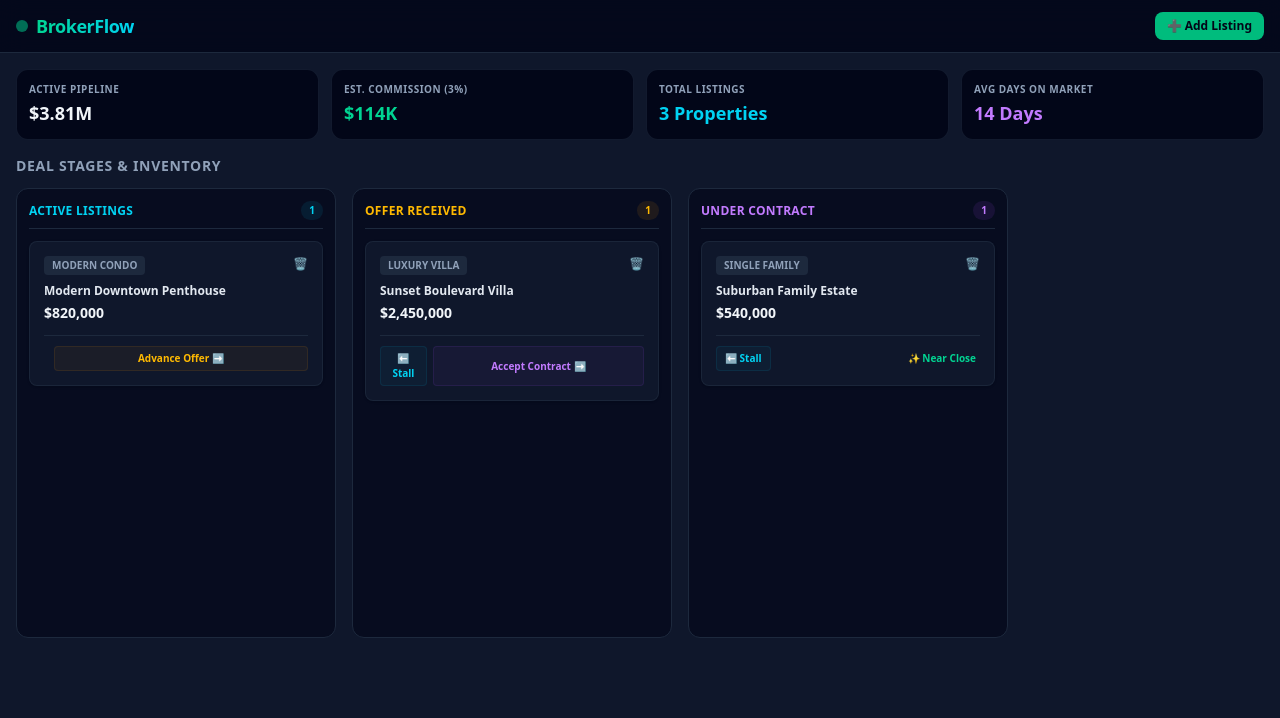
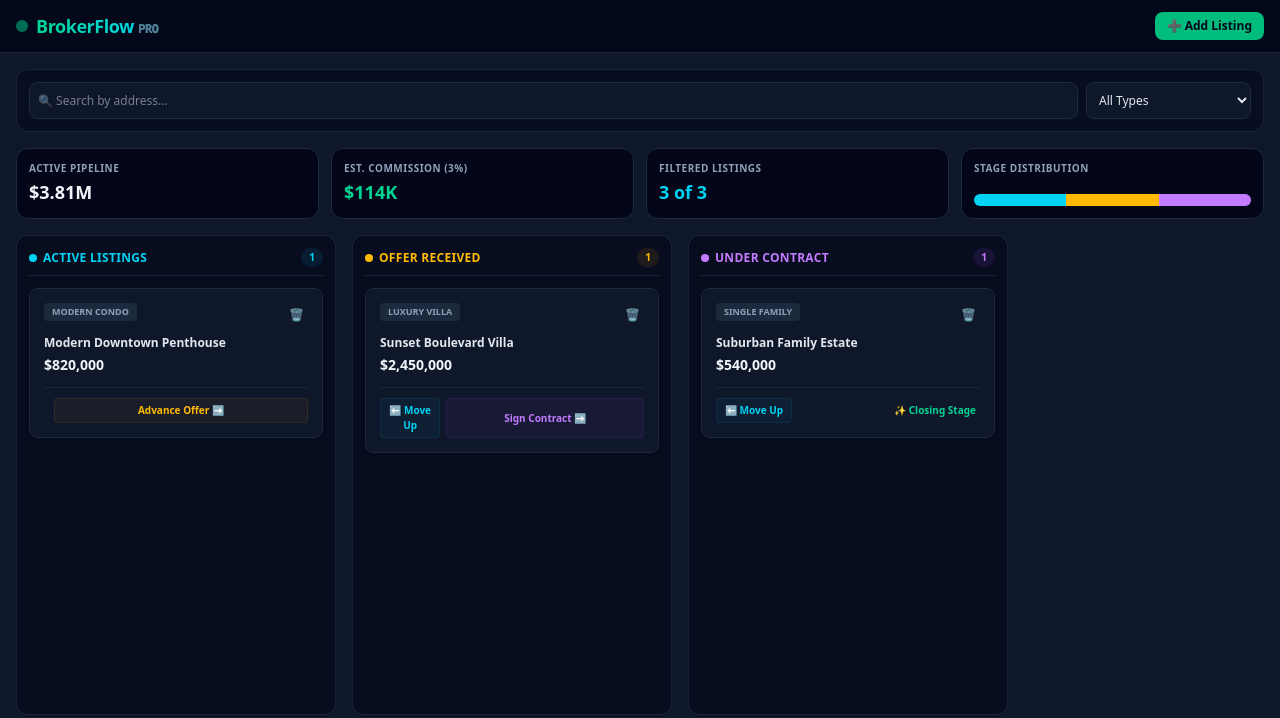
Before and after one commit to vibesonlu/-stanbul, a plain HTML site: page index.html in a window 1280 px wide. Drawn offline with nearby package versions, Linux system fonts and the light colour scheme.

Commit message:
feat: database and pipeline changes

```diff
--- a/index.html
+++ b/index.html
@@ -3,8 +3,7 @@
 <head>
     <meta charset="UTF-8">
     <meta name="viewport" content="width=device-width, initial-scale=1.0">
-    <title>BrokerFlow // Agency CRM</title>
-    <!-- Tailwind CSS for modern, adaptive UI styling -->
+    <title>BrokerFlow Pro // Agency CRM</title>
     <script src="https://cdn.jsdelivr.net/npm/@tailwindcss/browser@4"></script>
     <style>
         body { -webkit-tap-highlight-color: transparent; }
@@ -14,66 +13,79 @@
 </head>
 <body class="bg-slate-900 text-slate-100 min-h-screen font-sans antialiased">
 
-    <!-- Mobile Top Navigation Header -->
-    <header class="sticky top-0 bg-slate-950/80 backdrop-blur-md border-b border-slate-800 px-4 py-3 flex justify-between items-center z-40">
+    <header class="sticky top-0 bg-slate-950/90 backdrop-blur-md border-b border-slate-800 px-4 py-3 flex justify-between items-center z-40">
         <div class="flex items-center gap-2">
             <span class="w-3 h-3 rounded-full bg-emerald-400 animate-pulse"></span>
-            <h1 class="text-lg font-bold tracking-tight bg-gradient-to-r from-emerald-400 to-cyan-400 bg-clip-text text-transparent">BrokerFlow</h1>
+            <h1 class="text-lg font-bold tracking-tight bg-gradient-to-r from-emerald-400 to-cyan-400 bg-clip-text text-transparent">BrokerFlow <span class="text-xs text-slate-500 font-mono">PRO</span></h1>
         </div>
-        <button onclick="openModal()" class="bg-emerald-500 hover:bg-emerald-600 active:scale-95 transition-all text-slate-950 font-semibold px-3 py-1.5 rounded-lg text-xs flex items-center gap-1">
+        <button onclick="openModal()" class="bg-emerald-500 hover:bg-emerald-600 active:scale-95 transition-all text-slate-950 font-bold px-3 py-1.5 rounded-lg text-xs flex items-center gap-1">
             ➕ Add Listing
         </button>
     </header>
 
-    <!-- Metrics Strip -->
-    <section class="p-4 grid grid-cols-2 md:grid-cols-4 gap-3">
-        <div class="bg-slate-950 border border-slate-800/60 p-3 rounded-xl">
+    <section class="px-4 pt-4">
+        <div class="bg-slate-950/50 border border-slate-800/80 rounded-xl p-3 flex flex-col sm:flex-row gap-2">
+            <input id="search-bar" type="text" oninput="renderDashboard()" placeholder="🔍 Search by address..." class="flex-1 bg-slate-900 border border-slate-800 rounded-lg p-2 text-xs text-slate-200 focus:outline-none focus:border-cyan-500">
+            <select id="filter-type" onchange="renderDashboard()" class="bg-slate-900 border border-slate-800 rounded-lg p-2 text-xs text-slate-200 focus:outline-none focus:border-cyan-500">
+                <option value="All">All Types</option>
+                <option value="Single Family">🏡 Single Family</option>
+                <option value="Modern Condo">🏢 Condo / Apartment</option>
+                <option value="Luxury Villa">🌴 Luxury Villa</option>
+            </select>
+        </div>
+    </section>
+
+    <section class="p-4 grid grid-cols-2 lg:grid-cols-4 gap-3">
+        <div class="bg-slate-950 border border-slate-800 p-3 rounded-xl">
             <p class="text-[10px] uppercase font-bold text-slate-400 tracking-wider">Active Pipeline</p>
-            <p id="metric-total-value" class="text-lg font-extrabold text-slate-100 mt-0.5">$0.0M</p>
+            <p id="metric-total-value" class="text-lg font-extrabold text-slate-100 mt-0.5">$0.00M</p>
         </div>
-        <div class="bg-slate-950 border border-slate-800/60 p-3 rounded-xl">
+        <div class="bg-slate-950 border border-slate-800 p-3 rounded-xl">
             <p class="text-[10px] uppercase font-bold text-slate-400 tracking-wider">Est. Commission (3%)</p>
             <p id="metric-commission" class="text-lg font-extrabold text-emerald-400 mt-0.5">$0K</p>
         </div>
-        <div class="bg-slate-950 border border-slate-800/60 p-3 rounded-xl">
-            <p class="text-[10px] uppercase font-bold text-slate-400 tracking-wider">Total Listings</p>
-            <p id="metric-count" class="text-lg font-extrabold text-cyan-400 mt-0.5">0 Properties</p>
+        <div class="bg-slate-950 border border-slate-800 p-3 rounded-xl">
+            <p class="text-[10px] uppercase font-bold text-slate-400 tracking-wider">Filtered Listings</p>
+            <p id="metric-count" class="text-lg font-extrabold text-cyan-400 mt-0.5">0 / 0</p>
         </div>
-        <div class="bg-slate-950 border border-slate-800/60 p-3 rounded-xl">
-            <p class="text-[10px] uppercase font-bold text-slate-400 tracking-wider">Avg Days on Market</p>
-            <p class="text-lg font-extrabold text-purple-400 mt-0.5">14 Days</p>
+        <div class="bg-slate-950 border border-slate-800 p-3 rounded-xl flex flex-col justify-between">
+            <p class="text-[10px] uppercase font-bold text-slate-400 tracking-wider">Stage Distribution</p>
+            <div id="distribution-bar" class="w-full h-3 bg-slate-800 rounded-full mt-2 flex overflow-hidden">
+                </div>
         </div>
     </section>
 
-    <!-- Interactive Pipeline Board Wrapper -->
     <main class="px-4 pb-12">
-        <h2 class="text-sm font-bold uppercase tracking-wider text-slate-400 mb-3">Deal Stages & Inventory</h2>
-
-        <!-- Mobile Horizontally Scrollable Board -->
         <div class="flex gap-4 overflow-x-auto pb-4 no-scrollbar snap-x snap-mandatory">
 
-            <!-- Column 1: New / Active Listings -->
-            <div class="w-[85vw] sm:w-[320px] shrink-0 snap-center bg-slate-950/60 border border-slate-800 rounded-xl p-3 flex flex-col min-h-[450px]">
+            <div class="w-[85vw] sm:w-[320px] shrink-0 snap-center bg-slate-950/60 border border-slate-800/80 rounded-xl p-3 flex flex-col min-h-[480px]">
                 <div class="flex justify-between items-center mb-3 pb-2 border-b border-slate-800">
+                    <div class="flex items-center gap-1.5">
+                        <span class="w-2 h-2 rounded-full bg-cyan-400"></span>
                         <span class="text-xs font-bold text-cyan-400 tracking-wide uppercase">Active Listings</span>
+                    </div>
                     <span id="badge-active" class="bg-cyan-500/10 text-cyan-400 text-[10px] font-bold px-2 py-0.5 rounded-full">0</span>
                 </div>
                 <div id="col-active" class="flex-1 space-y-3"></div>
             </div>
 
-            <!-- Column 2: Offer Received -->
-            <div class="w-[85vw] sm:w-[320px] shrink-0 snap-center bg-slate-950/60 border border-slate-800 rounded-xl p-3 flex flex-col min-h-[450px]">
+            <div class="w-[85vw] sm:w-[320px] shrink-0 snap-center bg-slate-950/60 border border-slate-800/80 rounded-xl p-3 flex flex-col min-h-[480px]">
                 <div class="flex justify-between items-center mb-3 pb-2 border-b border-slate-800">
+                    <div class="flex items-center gap-1.5">
+                        <span class="w-2 h-2 rounded-full bg-amber-400"></span>
                         <span class="text-xs font-bold text-amber-400 tracking-wide uppercase">Offer Received</span>
+                    </div>
                     <span id="badge-offer" class="bg-amber-500/10 text-amber-400 text-[10px] font-bold px-2 py-0.5 rounded-full">0</span>
                 </div>
                 <div id="col-offer" class="flex-1 space-y-3"></div>
             </div>
 
-            <!-- Column 3: Under Contract -->
-            <div class="w-[85vw] sm:w-[320px] shrink-0 snap-center bg-slate-950/60 border border-slate-800 rounded-xl p-3 flex flex-col min-h-[450px]">
+            <div class="w-[85vw] sm:w-[320px] shrink-0 snap-center bg-slate-950/60 border border-slate-800/80 rounded-xl p-3 flex flex-col min-h-[480px]">
                 <div class="flex justify-between items-center mb-3 pb-2 border-b border-slate-800">
+                    <div class="flex items-center gap-1.5">
+                        <span class="w-2 h-2 rounded-full bg-purple-400"></span>
                         <span class="text-xs font-bold text-purple-400 tracking-wide uppercase">Under Contract</span>
+                    </div>
                     <span id="badge-contract" class="bg-purple-500/10 text-purple-400 text-[10px] font-bold px-2 py-0.5 rounded-full">0</span>
                 </div>
                 <div id="col-contract" class="flex-1 space-y-3"></div>
@@ -82,10 +94,9 @@
         </div>
     </main>
 
-    <!-- Modal Form for Inputting New Properties -->
     <div id="property-modal" class="hidden fixed inset-0 bg-slate-950/80 backdrop-blur-sm flex justify-center items-center p-4 z-50">
         <div class="bg-slate-900 border border-slate-800 w-full max-w-md p-5 rounded-xl shadow-2xl">
-            <h3 class="text-base font-bold text-slate-100 mb-4">Add Agency Property Listing</h3>
+            <h3 class="text-sm font-bold text-slate-100 mb-4">Add Agency Property Listing</h3>
 
             <div class="space-y-3 text-xs">
                 <div>
@@ -113,73 +124,100 @@
         </div>
     </div>
 
-    <!-- Core Pipeline & Calculation System Logic -->
     <script>
-        // In-memory array mirroring a live database architecture
-        let listings = [
+        // Seed initial mock data ONLY if the database is completely empty
+        const defaultSeed = [
             { id: 1, title: "Modern Downtown Penthouse", price: 820000, type: "Modern Condo", stage: "active" },
             { id: 2, title: "Sunset Boulevard Villa", price: 2450000, type: "Luxury Villa", stage: "offer" },
             { id: 3, title: "Suburban Family Estate", price: 540000, type: "Single Family", stage: "contract" }
         ];
 
+        // 1. Load data securely from localStorage persistent engine
+        let listings = JSON.parse(localStorage.getItem('brokerflow_listings')) || defaultSeed;
+
+        function saveToStorage() {
+            localStorage.setItem('brokerflow_listings', JSON.stringify(listings));
+        }
+
         function renderDashboard() {
-            // Clear prior columns
+            // Clear prior views
             document.getElementById('col-active').innerHTML = '';
             document.getElementById('col-offer').innerHTML = '';
             document.getElementById('col-contract').innerHTML = '';
 
+            const searchKeyword = document.getElementById('search-bar').value.toLowerCase();
+            const filterType = document.getElementById('filter-type').value;
+
             let totalValue = 0;
             let counts = { active: 0, offer: 0, contract: 0 };
+            let visibleCount = 0;
 
+            // Filter out listings based on real-time mobile touch configurations
             listings.forEach(item => {
+                const matchesSearch = item.title.toLowerCase().includes(searchKeyword);
+                const matchesType = (filterType === 'All' || item.type === filterType);
+
+                if (matchesSearch && matchesType) {
+                    visibleCount++;
                     totalValue += item.price;
                     counts[item.stage]++;
 
-                // Generate clean UI card components on-the-fly
                     const cardHTML = `
-                    <div class="bg-slate-900 border border-slate-800/80 p-3.5 rounded-lg shadow-sm group">
+                        <div class="bg-slate-900 border border-slate-800 p-3.5 rounded-lg shadow-sm animate-fade-in">
                             <div class="flex justify-between items-start gap-2">
-                            <span class="text-[10px] font-bold uppercase px-2 py-0.5 rounded bg-slate-800 text-slate-400">${item.type}</span>
-                            <button onclick="deleteListing(${item.id})" class="text-slate-600 hover:text-rose-400 text-xs transition-colors">🗑️</button>
+                                <span class="text-[9px] font-bold uppercase px-2 py-0.5 rounded bg-slate-800 text-slate-400">${item.type}</span>
+                                <button onclick="deleteListing(${item.id})" class="text-slate-600 hover:text-rose-400 text-xs transition-colors p-1">🗑️</button>
                             </div>
                             <h4 class="text-xs font-bold text-slate-200 mt-2 line-clamp-1">${item.title}</h4>
                             <p class="text-sm font-black text-slate-100 mt-1">$${item.price.toLocaleString()}</p>
 
-                        <!-- Mini Control Actions for Pipeline Stages -->
-                        <div class="mt-3 pt-2.5 border-t border-slate-800 flex justify-between gap-1.5 text-[10px] font-bold">
-                            ${item.stage !== 'active' ? `<button onclick="updateStage(${item.id}, 'active')" class="text-cyan-400 bg-cyan-500/5 px-2 py-1 rounded border border-cyan-500/10">⬅️ Stall</button>` : '<div class="w-1"></div>'}
+                            <div class="mt-3 pt-2.5 border-t border-slate-800/80 flex justify-between gap-1.5 text-[10px] font-bold">
+                                ${item.stage !== 'active' ? `<button onclick="updateStage(${item.id}, 'active')" class="text-cyan-400 bg-cyan-500/5 px-2 py-1 rounded border border-cyan-500/10">⬅️ Move Up</button>` : '<div class="w-1"></div>'}
                                 ${item.stage === 'active' ? `<button onclick="updateStage(${item.id}, 'offer')" class="w-full text-center text-amber-400 bg-amber-500/5 px-2 py-1 rounded border border-amber-500/10">Advance Offer ➡️</button>` : ''}
-                            ${item.stage === 'offer' ? `<button onclick="updateStage(${item.id}, 'contract')" class="w-full text-center text-purple-400 bg-purple-500/5 px-2 py-1 rounded border border-purple-500/10">Accept Contract ➡️</button>` : ''}
-                            ${item.stage === 'contract' ? `<span class="text-emerald-400 self-center pr-1 flex items-center gap-1">✨ Near Close</span>` : ''}
+                                ${item.stage === 'offer' ? `<button onclick="updateStage(${item.id}, 'contract')" class="w-full text-center text-purple-400 bg-purple-500/5 px-2 py-1 rounded border border-purple-500/10">Sign Contract ➡️</button>` : ''}
+                                ${item.stage === 'contract' ? `<span class="text-emerald-400 self-center pr-1 flex items-center gap-1">✨ Closing Stage</span>` : ''}
                             </div>
                         </div>
                     `;
-
                     document.getElementById(`col-${item.stage}`).innerHTML += cardHTML;
+                }
             });
 
-            // Re-calculate financial aggregate states
+            // 2. Compute dynamic CSS distribution bar calculations
+            const totalVisible = visibleCount || 1;
+            const activePct = (counts.active / totalVisible) * 100;
+            const offerPct = (counts.offer / totalVisible) * 100;
+            const contractPct = (counts.contract / totalVisible) * 100;
+
+            document.getElementById('distribution-bar').innerHTML = `
+                <div style="width: ${activePct}%" class="bg-cyan-400 transition-all duration-300"></div>
+                <div style="width: ${offerPct}%" class="bg-amber-400 transition-all duration-300"></div>
+                <div style="width: ${contractPct}%" class="bg-purple-400 transition-all duration-300"></div>
+            `;
+
+            // Update numerical metrics strings
             document.getElementById('metric-total-value').innerText = `$${(totalValue / 1000000).toFixed(2)}M`;
             document.getElementById('metric-commission').innerText = `$${Math.round((totalValue * 0.03) / 1000).toLocaleString()}K`;
-            document.getElementById('metric-count').innerText = `${listings.length} Properties`;
+            document.getElementById('metric-count').innerText = `${visibleCount} of ${listings.length}`;
 
-            // Update UI count badges
             document.getElementById('badge-active').innerText = counts.active;
             document.getElementById('badge-offer').innerText = counts.offer;
             document.getElementById('badge-contract').innerText = counts.contract;
         }
 
-        // Mutation Controllers
+        // Data Mutators linked directly to local storage hooks
         function updateStage(id, newStage) {
             const index = listings.findIndex(p => p.id === id);
             if (index !== -1) {
                 listings[index].stage = newStage;
+                saveToStorage();
                 renderDashboard();
             }
         }
 
         function deleteListing(id) {
             listings = listings.filter(p => p.id !== id);
+            saveToStorage();
             renderDashboard();
         }
 
@@ -189,31 +227,22 @@
             const type = document.getElementById('form-type').value;
 
             if (!title || isNaN(price)) {
-                alert("Please fully enter details and pricing parameters.");
+                alert("Please add valid parameters.");
                 return;
             }
 
-            listings.push({
-                id: Date.now(),
-                title: title,
-                price: price,
-                type: type,
-                stage: 'active'
-            });
-
+            listings.push({ id: Date.now(), title, price, type, stage: 'active' });
+            saveToStorage();
             closeModal();
             renderDashboard();
 
-            // Reset inputs
             document.getElementById('form-title').value = '';
             document.getElementById('form-price').value = '';
         }
 
-        // Modal Visibility Helpers
         function openModal() { document.getElementById('property-modal').classList.remove('hidden'); }
         function closeModal() { document.getElementById('property-modal').classList.add('hidden'); }
 
-        // Core App Initialization
         renderDashboard();
     </script>
 </body>
```
Lines whose indentation alone changed are shown as unchanged.
